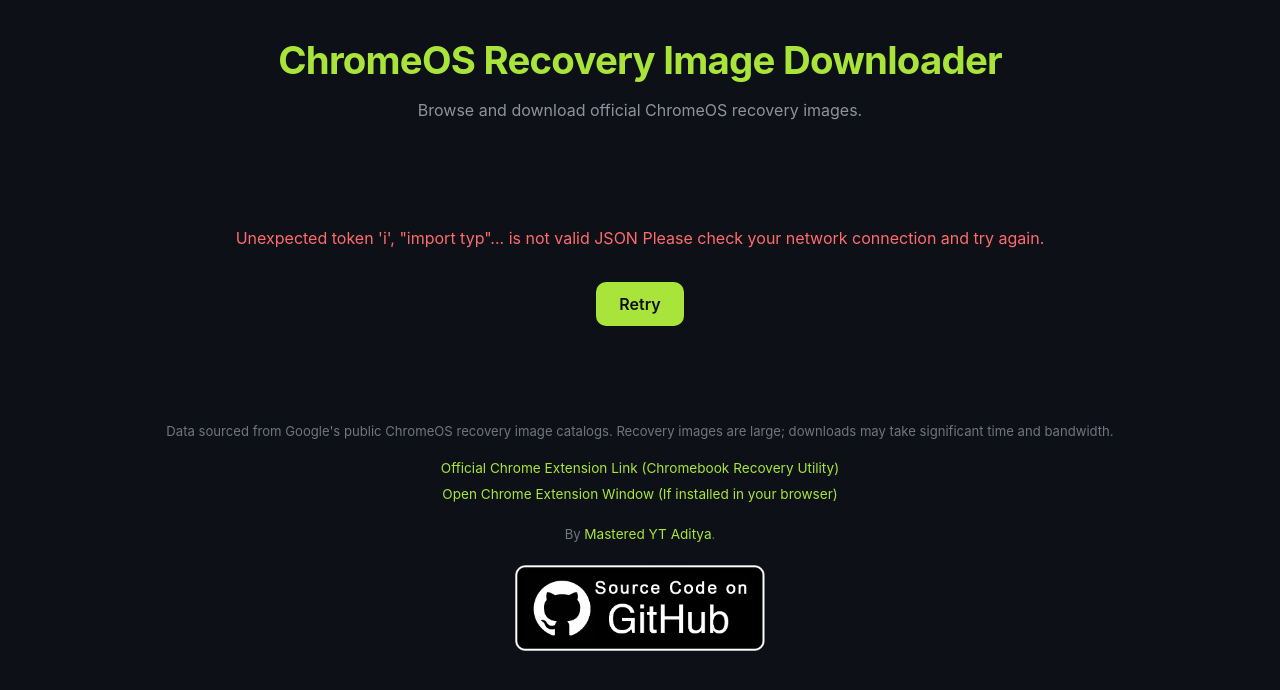
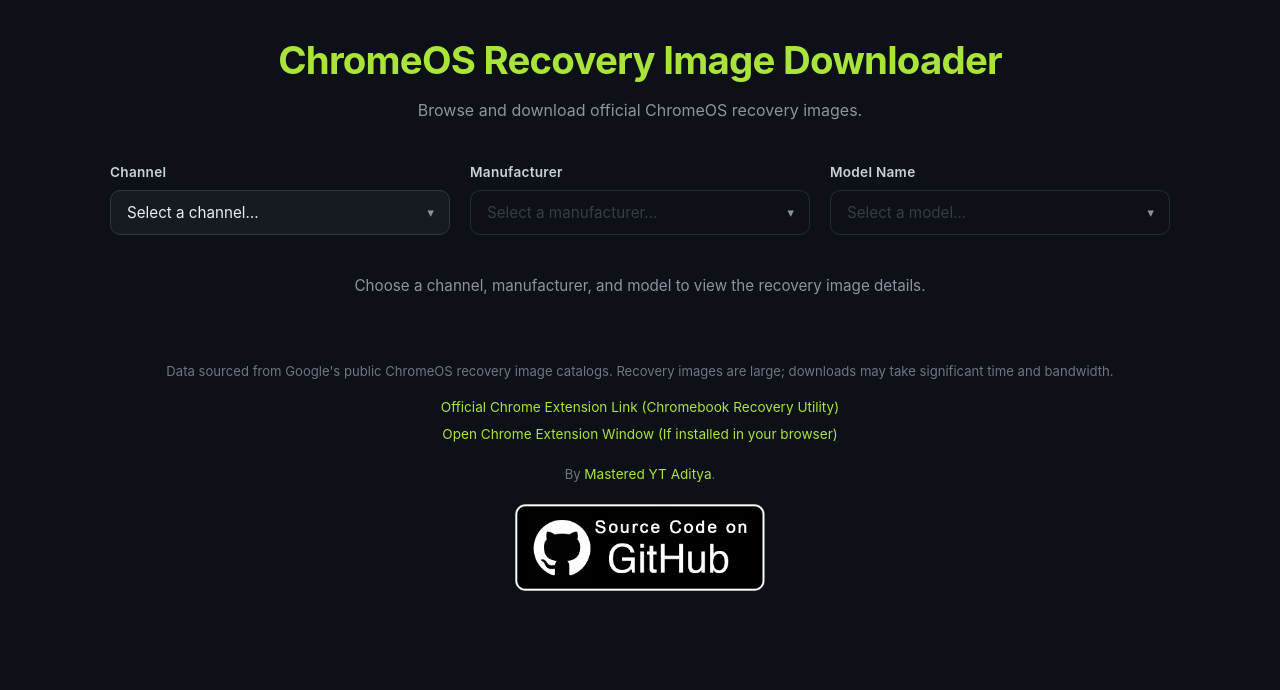
Before and after one commit to MYTAditya/ChromeOS-Recovery-Image-Downloader, a Vue app: page / in a window 1280 px wide. Shown: the top 690 px of the page. Built offline with nearby package versions, Linux system fonts and the light colour scheme.

Commit message:
Refactor API endpoint and fetch call
Updated API endpoint to use environment variable and changed fetch call to include cache control.

```diff
--- a/src/App.vue
+++ b/src/App.vue
@@ -1,7 +1,7 @@
 <script setup>
 import { ref, computed, watch, onMounted } from 'vue'
 
-const API = `/api/recovery-catalog.ts`
+const API = `${import.meta.env.BASE_URL}catalog/recovery-catalog.json`
 
 const loading = ref(true)
 const loadError = ref('')
@@ -34,16 +34,9 @@
   loading.value = true
   loadError.value = ''
   try {
-    const res = await fetch(API)
+    const res = await fetch(`${API}?t=${Date.now()}`, { cache: 'no-store' })
     if (!res.ok) {
-      let msg = `Request failed (${res.status})`
-      try {
-        const body = await res.json()
-        if (body?.error) msg = body.error
-      } catch {
-        /* ignore */
-      }
-      throw new Error(msg)
+      throw new Error(`Request failed (${res.status})`)
     }
     const body = await res.json()
     if (!body?.records || !Array.isArray(body.records) || body.records.length === 0) {
```
